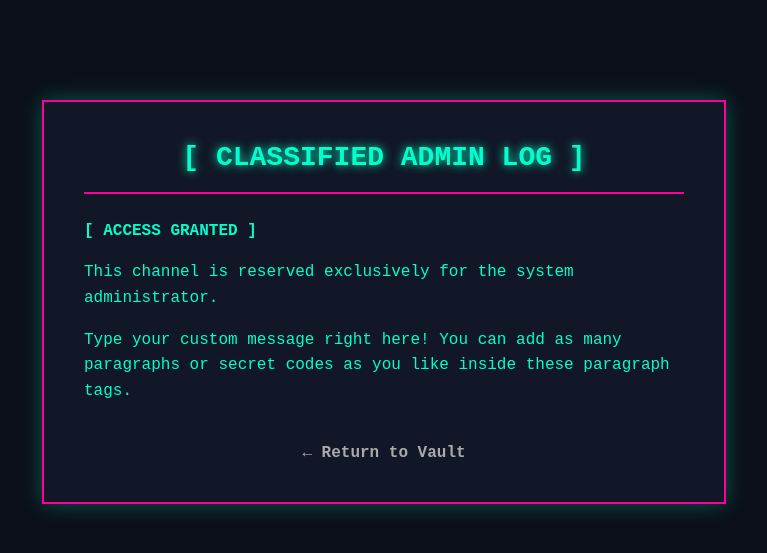
After one commit to Nigite/first_web_app, a Flask app: page /admin-panel in a window 1280 px wide. The commit adds this page. Shown: the top 553 px of the page, without its empty margins (256-1023 px from the left). Run offline with Flask 3, Linux system fonts and the light colour scheme; the visitor is signed in with stand-in values (Sample User, id 1).

Commit message:
stage5 done and finalized the main stages

```diff
--- a/app.py
+++ b/app.py
@@ -22,10 +22,9 @@ def login():
 # --- DEACTIVATE VIP MODE (LOGOUT) ---
 @app.route("/logout")
 def logout():
-    # This snipps off the VIP wristband and throws it in the trash
-    session.pop("is_vip", None)
-
-    # Send them back to the start as a normal player
+    # This completely wipes the session, destroying BOTH the vip_status
+    # and the cleared_stage_4 token!
+    session.clear()
     return redirect("/")
 
 # --- THE ENTRANCE ---
@@ -105,16 +104,38 @@ def stage_4():
 # --- STAGE 5: The Final Win Screen ---
 @app.route("/stage-5")
 def stage_5():
-    # SECURITY CHECK: Did they actually clear stage 4?
     has_token = session.get("cleared_stage_4", False)
     vip_status = session.get("is_vip", False)
 
     if not has_token:
-        # Kicked to the cheater dungeon if they tried to skip ahead
         return render_template("cheat_trap.html")
 
-    # If they passed honestly, show the glorious victory page!
     return render_template("stage5.html", is_vip=vip_status)
+
+
+# --- NEW: VIP Special Message Route ---
+@app.route("/special-message")
+def special_message():
+    vip_status = session.get("is_vip", False)
+    has_token = session.get("cleared_stage_4", False)
+
+    # SECURITY CHECK: If they aren't a VIP, or if they haven't even beaten the game, kick them out!
+    if not has_token:
+        return "<h1>⚠️ ACCESS DENIED.</h1>", 403
+
+    return render_template("special_message.html")
+
+# --- NEW: Dedicated Admin Panel Route ---
+@app.route("/admin-panel")
+def admin_panel():
+    vip_status = session.get("is_vip", False)
+    has_token = session.get("cleared_stage_4", False)
+
+    # Boot them out if they aren't an admin or haven't finished the game
+    if not vip_status or not has_token:
+        return "<h1>⚠️ ACCESS DENIED: Authorized Administrators Only.</h1>", 403
+
+    return render_template("admin_panel.html")
 
 if __name__ == "__main__":
     app.run(debug=True)
--- /dev/null
+++ b/templates/admin_panel.html
@@ -0,0 +1,55 @@
+<!DOCTYPE html>
+<html>
+<head>
+    <title>Admin Override Log</title>
+    <style>
+        body {
+            background-color: #0b0f19;
+            color: #00ffcc;
+            font-family: 'Courier New', monospace;
+            padding: 50px;
+            margin: 0;
+            text-align: center;
+        }
+        .content-box {
+            background-color: #111726;
+            border: 2px solid #ff009d;
+            padding: 40px;
+            display: inline-block;
+            max-width: 600px;
+            text-align: left;
+            box-shadow: 0 0 20px rgba(0,255,204,0.3);
+            margin-top: 50px;
+        }
+        h1 {
+            color: #00ffcc;
+            text-shadow: 0 0 10px #00ffcc;
+            margin-top: 0;
+            text-align: center;
+            font-size: 28px;
+        }
+        p {
+            line-height: 1.6;
+            font-size: 16px;
+        }
+    </style>
+</head>
+<body>
+
+    <div class="content-box">
+        <h1>[ CLASSIFIED ADMIN LOG ]</h1>
+        <hr style="border: 1px solid #ff009d; margin-bottom: 25px;">
+
+        <p><strong>[ ACCESS GRANTED ]</strong></p>
+
+        <p>This channel is reserved exclusively for the system administrator.</p>
+
+        <p>Type your custom message right here! You can add as many paragraphs or secret codes as you like inside these paragraph tags.</p>
+
+        <div style="text-align: center; margin-top: 40px;">
+            <a href="/stage-5" style="color: #aaa; text-decoration: none; font-weight: bold;">← Return to Vault</a>
+        </div>
+    </div>
+
+</body>
+</html>
```
Also changed, not shown: templates/special_message.html (added, +48 -0 lines), templates/stage5.html (+24 -4 lines), templates/cheat_trap.html (renamed from templates/stage4_cheat_trap.html).
